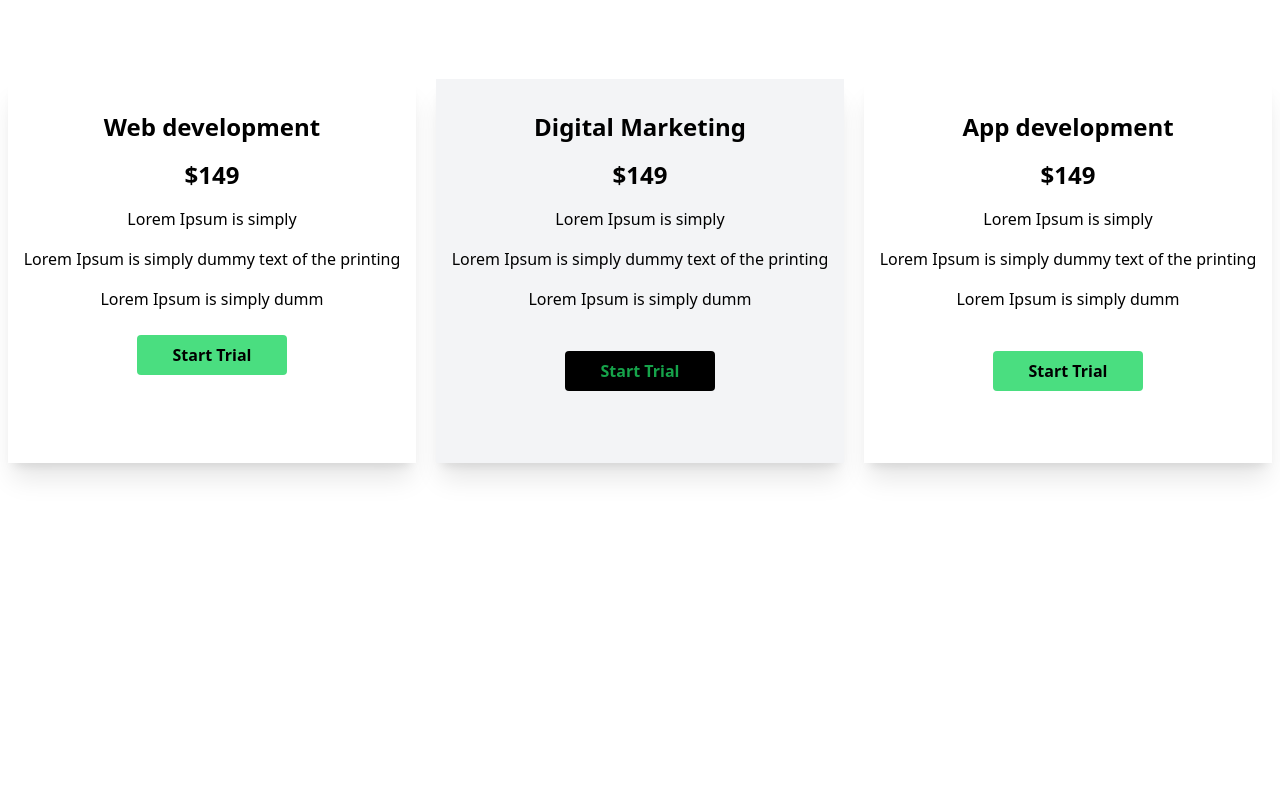
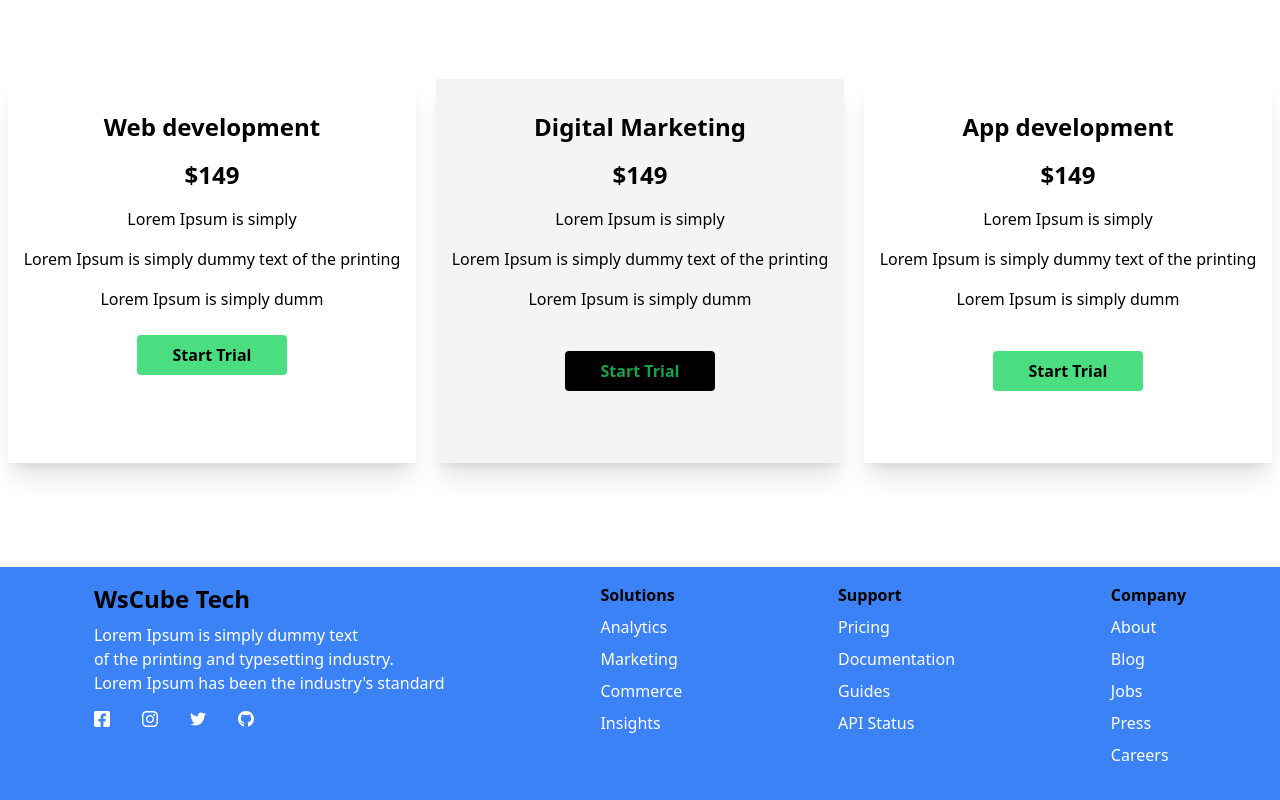
Before and after one commit to anusuya-bhattacharjee/WSCUBE-APP, a React (Create React App) app: page / in a window 1280 px wide. Shown: the part 1190-1990 px from the top of the page. Before the commit the page ends 1757 px from the top, so only its background shows below. Built offline with nearby package versions, Linux system fonts and the light colour scheme.

Commit message:
footer done

```diff
--- a/src/App.js
+++ b/src/App.js
@@ -1,5 +1,6 @@
 import Banner from "./components/Banner";
 import Experts from "./components/Experts";
+import Footer from "./components/Footer";
 import Header from "./components/Header";
 import NewsLetter from "./components/NewsLetter";
 import Plans from "./components/Plans";
@@ -13,6 +14,7 @@ function App() {
  <Experts/>
  <NewsLetter/>
  <Plans/>
+ <Footer/>
     </>
   );
 }
--- /dev/null
+++ b/src/components/Footer.js
@@ -0,0 +1,44 @@
+import React from 'react';
+import { FaFacebookSquare, FaInstagram, FaTwitter, FaGithub } from "react-icons/fa";
+
+const Footer = () => {
+  return (
+    <div className="bg-blue-500 w-full p-4 md:flex justify-around">
+        <div>
+            <h1 className='text-2xl font-bold'>WsCube Tech</h1>
+            <p className="text-white mt-2">Lorem Ipsum is simply dummy text<br /> of the printing and typesetting industry.<br />
+           Lorem Ipsum has been the industry's standard </p>
+            <div className='flex gap-8 mt-3 text-white mb-4'>
+            <FaFacebookSquare className='h-6'/>
+            <FaInstagram className='h-6'/>
+            <FaTwitter className='h-6'/>
+            <FaGithub className='h-6'/>
+            </div>
+        </div>
+        <div className='mb-4'>
+            <h1 className='text-black mb-2 font-bold'>Solutions</h1>
+            <h1 className='text-white mb-2'>Analytics</h1>
+            <h1 className='text-white mb-2'>Marketing</h1>
+            <h1 className='text-white mb-2'>Commerce</h1>
+            <h1 className='text-white mb-2'>Insights</h1>
+        </div>
+        <div className='mb-4'>
+            <h1 className='text-black mb-2 font-bold'>Support</h1>
+            <h1 className='text-white mb-2'>Pricing</h1>
+            <h1 className='text-white mb-2'>Documentation</h1>
+            <h1 className='text-white mb-2'>Guides</h1>
+            <h1 className='text-white mb-2'>API Status</h1>
+        </div>
+        <div className='mb-4'>
+            <h1 className='text-black mb-2 font-bold'>Company</h1>
+            <h1 className='text-white mb-2'>About</h1>
+            <h1 className='text-white mb-2'>Blog</h1>
+            <h1 className='text-white mb-2'>Jobs</h1>
+            <h1 className='text-white mb-2'>Press</h1>
+            <h1 className='text-white mb-2'>Careers</h1>
+        </div>
+    </div>
+  )
+}
+
+export default Footer;
```
